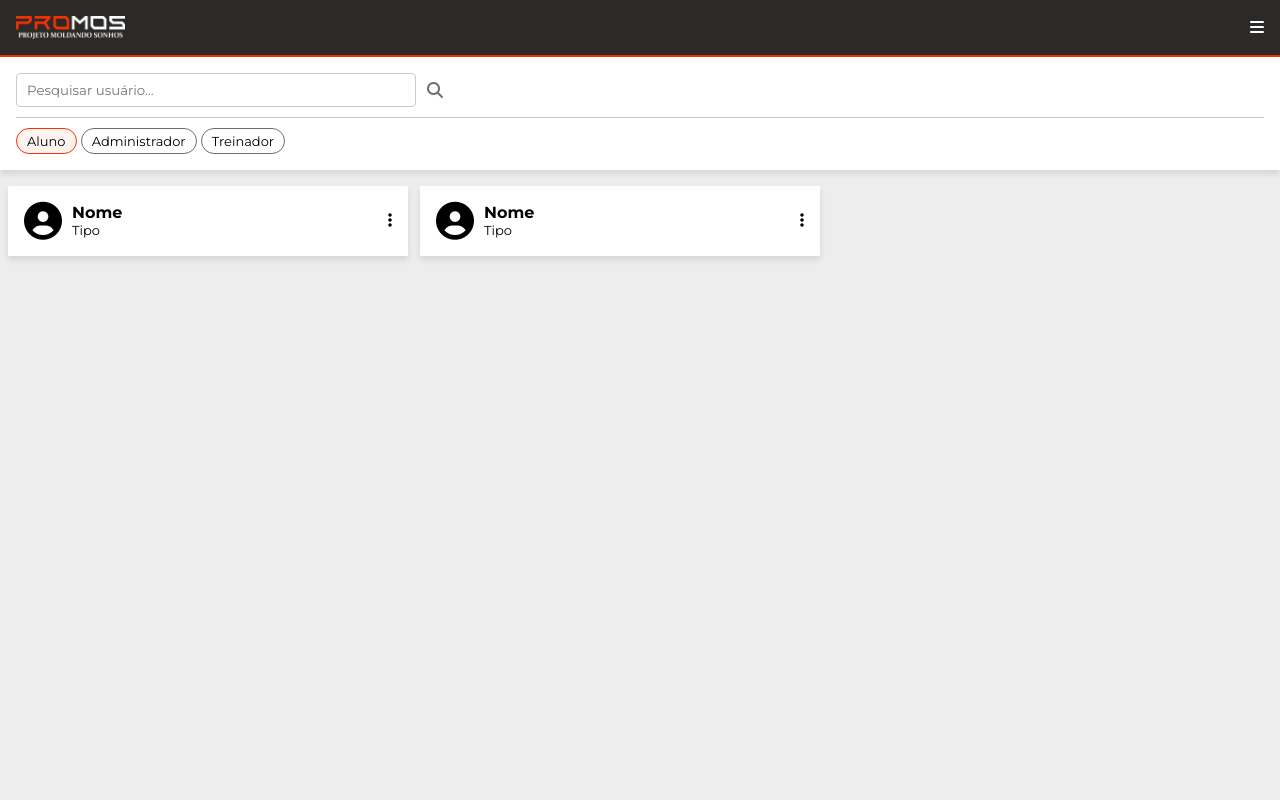
After one commit to minesweepr/Gestao-PROMOS, a Flask app: page /usuarios in a window 1280 px wide. The commit adds this page. Run offline with Flask 3, Linux system fonts and the light colour scheme.

Commit message:
add paginas bases (presença, listar, checar, editar e cadastrar)

```diff
--- a/app/routes.py
+++ b/app/routes.py
@@ -4,3 +4,23 @@ from flask import render_template
 @app.route('/')
 def index():
     return render_template('teste.html')
+
+@app.route('/presenca')
+def presenca():
+    return render_template('presenca.html')
+
+@app.route('/usuarios')
+def usuarios():
+    return render_template('usuarios.html')
+
+@app.route('/informacoes_usuario')
+def informacoes_usuario():
+    return render_template('informacoes_usuario.html')
+
+@app.route('/editar_usuario')
+def editar_usuario():
+    return render_template('editar_usuario.html')
+
+@app.route('/cadastrar_usuario')
+def cadastrar_usuario():
+    return render_template('cadastrar_usuario.html')
--- a/app/static/css/base.css
+++ b/app/static/css/base.css
@@ -16,7 +16,6 @@
 body{
     background-color: #EDEDED;
     color: #000;
-    overflow: hidden;
     height: 100vh;
     width: 100vw;
 }
@@ -55,7 +54,7 @@ button, input[type="submit"]{
 	cursor: pointer;
 	outline: inherit;
 }
-button:not(header button){padding: 8px 20px;}
+button:not(.menu-dropdown){padding: 8px 20px;}
 button:hover,input[type="submit"]:hover{opacity: 0.85;}
 
 .btn-vermelho{
@@ -72,6 +71,7 @@ button:hover,input[type="submit"]:hover{opacity: 0.85;}
 .menu{
     display: none;
     position: absolute;
+    right: 20px;
     background-color: #fff;
     overflow: hidden;
     box-shadow: 0 4px 10px rgba(0,0,0,0.2);
@@ -88,19 +88,20 @@ button:hover,input[type="submit"]:hover{opacity: 0.85;}
 
 .menu.visivel{display: flex;}
 
-#menu-nav{
+#menu-header{
     background-color: var(--cinza-escuro);
     width: 100%;
     top: 56px;
     right: 0px;
 }
-#menu-nav li:not(:last-of-type){border-bottom: 1px solid #353535;}
-#menu-nav li:last-of-type{color: var(--accent);}
-#menu-nav li:hover{background-color: #272624;}
+#menu-header li:not(:last-of-type){border-bottom: 1px solid #353535;}
+#menu-header li:last-of-type{color: var(--accent);}
+#menu-header li:hover{background-color: #272624;}
 
 /* form */
 input[type="text"], input[type="password"],
-input[type="email"], select{
+input[type="email"], input[type="date"],
+input[type="number"], select, .input{
     background: #fff;
     border: 1px solid var(--cinza-claro);
     margin: 8px 0 16px 0;
@@ -120,12 +121,16 @@ a{color: inherit;text-decoration: inherit;}
 
 /* responsividade básica */
 @media (min-width: 600px){
-  #menu-nav{
+  #menu-header{
     width: 220px;
   }
   input[type="text"], input[type="password"],
-  input[type="email"], select{
+  input[type="email"], input[type="date"],
+  input[type="number"], select, .input{
     width: 30vw;
     min-width: 400px;
   }
+  .menu{
+    right: auto;
+  }
 }
--- /dev/null
+++ b/app/static/css/card_retangular.css
@@ -0,0 +1,31 @@
+#usuarios{
+    display: flex;
+    flex-direction: column;
+    gap: 12px;
+    margin-top: 8px;
+}
+
+.card-retangular, .flx{
+    display: flex;
+    justify-content: space-between;
+    align-items: center;
+}
+
+.card-retangular>div>i{font-size: 38px; margin-right: 10px;}
+.usuario-tipo{font-size: small;}
+
+.btn-quadrado{
+    padding: 8px 0!important;
+    width: 40px;
+}
+
+/* responsividade básica */
+@media (min-width: 600px){
+    .card-retangular{
+        width: 30vw;
+        min-width: 400px;
+    }
+    #usuarios{
+        flex-direction: row;
+    }
+}
--- /dev/null
+++ b/app/static/css/filtros.css
@@ -0,0 +1,31 @@
+#pesquisa{
+    display: flex;
+    justify-content: space-between;
+    align-items: center;
+    margin: 0;
+    cursor: pointer;
+}
+
+.input>input{
+    background: none;
+    border: 0;
+    margin: 0;
+    padding: 0;
+}
+
+.input>i{color: var(--cinza);}
+.filtros .btn-preto.selecionado{border-color: var(--accent); background-color: #FFF3F0;}
+
+.filtros .btn-preto{
+    border-color: var(--cinza);
+    border-radius: 20px;
+    font-size: small;
+    padding: 4px 10px;
+}
+
+.filtros{
+    display: flex;
+    flex-direction: column;
+    gap: 10px;
+}
+.filtros>*:not(:first-child){border-top: 1px solid var(--cinza-claro); padding-top: 10px;}
--- a/app/templates/base.html
+++ b/app/templates/base.html
@@ -6,20 +6,22 @@
     <title>Gestão PROMO</title>
     <link rel="stylesheet" href="https://cdnjs.cloudflare.com/ajax/libs/font-awesome/6.4.0/css/all.min.css">
     <link rel="stylesheet" href="{{ url_for('static', filename='css/base.css') }}">
+    {% block estilo %}
+    {% endblock %}
 </head>
 <body>
 
 <header>
-    <a href="" aria-label="PROMOS">
+    <a href="/presenca" aria-label="PROMOS">
         <img src="{{ url_for('static', filename='src/Promos Logotipo.png') }}" alt="PROMOS - Projetos Moldando Sonhos">
     </a>
 
     <nav>
-        <button data-menu="menu-nav"><i class="fa-solid fa-bars"></i></button>
-        <ul id="menu-nav" class="menu">
-            <li><a href=""><i class="fa-solid fa-user-group"></i> Usuários</a></li>
-            <li><a href=""><i class="fa-solid fa-user-plus"></i> Cadastrar Usuário</a></li>
-            <li><a href=""><i class="fa-solid fa-calendar-check"></i> Presença</a></li>
+        <button data-menu="menu-header" class="menu-dropdown"><i class="fa-solid fa-bars"></i></button>
+        <ul id="menu-header" class="menu">
+            <li><a href="/usuarios"><i class="fa-solid fa-user-group"></i> Usuários</a></li>
+            <li><a href="/cadastrar_usuario"><i class="fa-solid fa-user-plus"></i> Cadastrar Usuário</a></li>
+            <li><a href="/presenca"><i class="fa-solid fa-calendar-check"></i> Presença</a></li>
             <li><a href=""><i class="fa-solid fa-calendar-days"></i> Histórico</a></li>
             <li><a href=""><i class="fa-solid fa-bell"></i> Notificações</a></li>
             <li><a href=""><i class="fa-solid fa-right-from-bracket"></i> Sair</a></li>
--- /dev/null
+++ b/app/templates/components/barra_pesquisa.html
@@ -0,0 +1,4 @@
+<div id="pesquisa" class="input pesquisa">
+    <input type="text" id="input-busca-usuario" placeholder="Pesquisar usuário...">
+    <i class="fas fa-search"></i>
+</div>
--- /dev/null
+++ b/app/templates/usuarios.html
@@ -0,0 +1,60 @@
+{% extends "base.html" %}
+
+{% block estilo %}
+    <link rel="stylesheet" href="{{ url_for('static', filename='css/filtros.css') }}">
+    <link rel="stylesheet" href="{{ url_for('static', filename='css/card_retangular.css') }}">
+{% endblock %}
+
+{% block conteudo %}
+<section class="card-branco card-largo filtros">
+    {% include "components/barra_pesquisa.html" %}
+
+    <article>
+        <button class="btn-preto selecionado">Aluno</button>
+        <button class="btn-preto">Administrador</button>
+        <button class="btn-preto">Treinador</button>
+    </article>
+</section>
+
+<section id="usuarios">
+    <article class="card-branco usuario card-retangular">
+        <div class="usuario-info flx">
+            <i class="fa-solid fa-circle-user"></i>
+            <div>
+                <h4 class="usuario-nome">Nome</h4>
+                <p class="usuario-tipo">Tipo</p>
+            </div>
+        </div>
+
+        <nav>
+            <button data-menu="menu-usuario-1" class="menu-dropdown"><i class="fa-solid fa-ellipsis-vertical usuario-mais"></i></button>
+            <ul id="menu-usuario-1" class="menu">
+                <li><a href=""><i class="fa-regular fa-eye"></i> Checar Informações</a></li>
+                <li><a href=""><i class="fa-regular fa-pen-to-square"></i> Editar Informações</a></li>
+                <li><a href=""><i class="fa-regular fa-calendar-check"></i> Dar Presença</a></li>
+                <li><a href=""><i class="fa-regular fa-trash-can"></i> Excluir</a></li>
+            </ul>
+        </nav>
+    </article>
+
+    <article class="card-branco usuario card-retangular">
+        <div class="usuario-info flx">
+            <i class="fa-solid fa-circle-user"></i>
+            <div>
+                <h4 class="usuario-nome">Nome</h4>
+                <p class="usuario-tipo">Tipo</p>
+            </div>
+        </div>
+
+        <nav>
+            <button data-menu="menu-usuario-2" class="menu-dropdown"><i class="fa-solid fa-ellipsis-vertical usuario-mais"></i></button>
+            <ul id="menu-usuario-2" class="menu">
+                <li><a href=""><i class="fa-regular fa-eye"></i> Checar Informações</a></li>
+                <li><a href=""><i class="fa-regular fa-pen-to-square"></i> Editar Informações</a></li>
+                <li><a href=""><i class="fa-regular fa-calendar-check"></i> Dar Presença</a></li>
+                <li><a href=""><i class="fa-regular fa-trash-can"></i> Excluir</a></li>
+            </ul>
+        </nav>
+    </article>
+</section>
+{% endblock %}
```
Also changed, not shown: app/static/css/form.css (added, +19 -0 lines), app/templates/cadastrar_usuario.html (added, +68 -0 lines), app/templates/editar_usuario.html (added, +76 -0 lines), app/templates/informacoes_usuario.html (added, +64 -0 lines), app/templates/presenca.html (added, +32 -0 lines).
